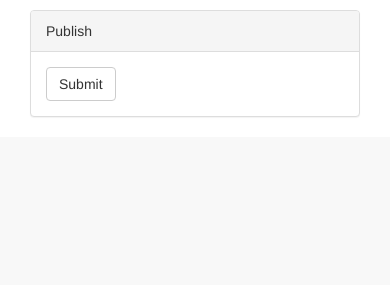
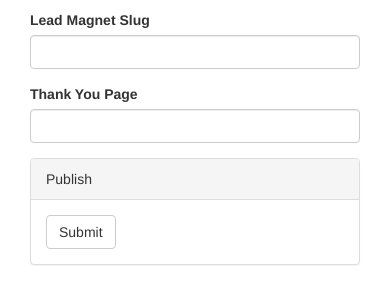
Before and after one commit to sainthkh/morningglory, a Django app: a page that uses morningglory/blog/templates/admin/email-list/write.html in a window 390 px wide. Shown: the part 1114-1399 px from the top of the page. Before the commit the page ends 1231 px from the top, so only its background shows below. Run offline with Django 3.2, Linux system fonts and the light colour scheme; style sheets or scripts are compiled from the project's sources; parts of the project's set-up code (start-up, migrations or seed data) failed here and were passed over; some libraries are stand-ins or nearby versions.

Commit message:
"Add new/Edit email list" is complete.

```diff
--- a/morningglory/blog/models.py
+++ b/morningglory/blog/models.py
@@ -85,4 +85,6 @@ class Email(DynamicDocument):
 class EmailList(DynamicDocument):
 	slug = StringField(unique=True)
 	title = StringField()
-	subscribers = ListField(ReferenceField('Subscriber'))
+	subscribers = ListField(EmbeddedDocumentField('Subscriber'))
+	lead_magnet_slug = StringField()
+	thankyou_page = StringField()
--- a/morningglory/blog/templates/admin/email-list/write.html
+++ b/morningglory/blog/templates/admin/email-list/write.html
@@ -1,4 +1,20 @@
 {% extends 'admin/base/write.html' %}
 
+{% block write_action %}{% url 'blog:save-email-list' %}{% endblock %}
+
 {% block extra %}
+<div class="form-horizontal">
+	<div class="form-group">
+		<label for="lead-magnet-slug" class="col-md-3 control-label">Lead Magnet Slug</label>
+		<div class="col-md-9">
+			<input type="text" class="form-control" id="lead-magnet-slug" name="lead-magnet-slug" value="{{writing.lead_magnet_slug}}"/>
+		</div>
+	</div>
+	<div class="form-group">
+		<label for="thankyou-page" class="col-md-3 control-label">Thank You Page</label>
+		<div class="col-md-9">
+			<input type="text" class="form-control" id="thankyou-page" name="thankyou-page" value="{{writing.thankyou_page}}"/>
+		</div>
+	</div>
+</div>
 {% endblock %}
--- a/morningglory/blog/utils/views.py
+++ b/morningglory/blog/utils/views.py
@@ -66,16 +66,16 @@ def create_slug(writing_type, title):
 	return final_slug
 
 def setup_basic_content(writing, POST):
-	if POST['title'].strip():
+	if 'title' in POST and POST['title'].strip():
 		writing.title = POST['title']
 
-	if POST['content'].strip():
+	if 'content' in POST and POST['content'].strip():
 		writing.content = POST['content']
 
-	if POST['excerpt'].strip():
+	if 'excerpt' in POST and POST['excerpt'].strip():
 		writing.excerpt = POST['excerpt']
 
-	if POST['key-points'].strip():
+	if 'key-points' in POST and POST['key-points'].strip():
 		writing.key_points = POST['key-points']
 
 #
```
